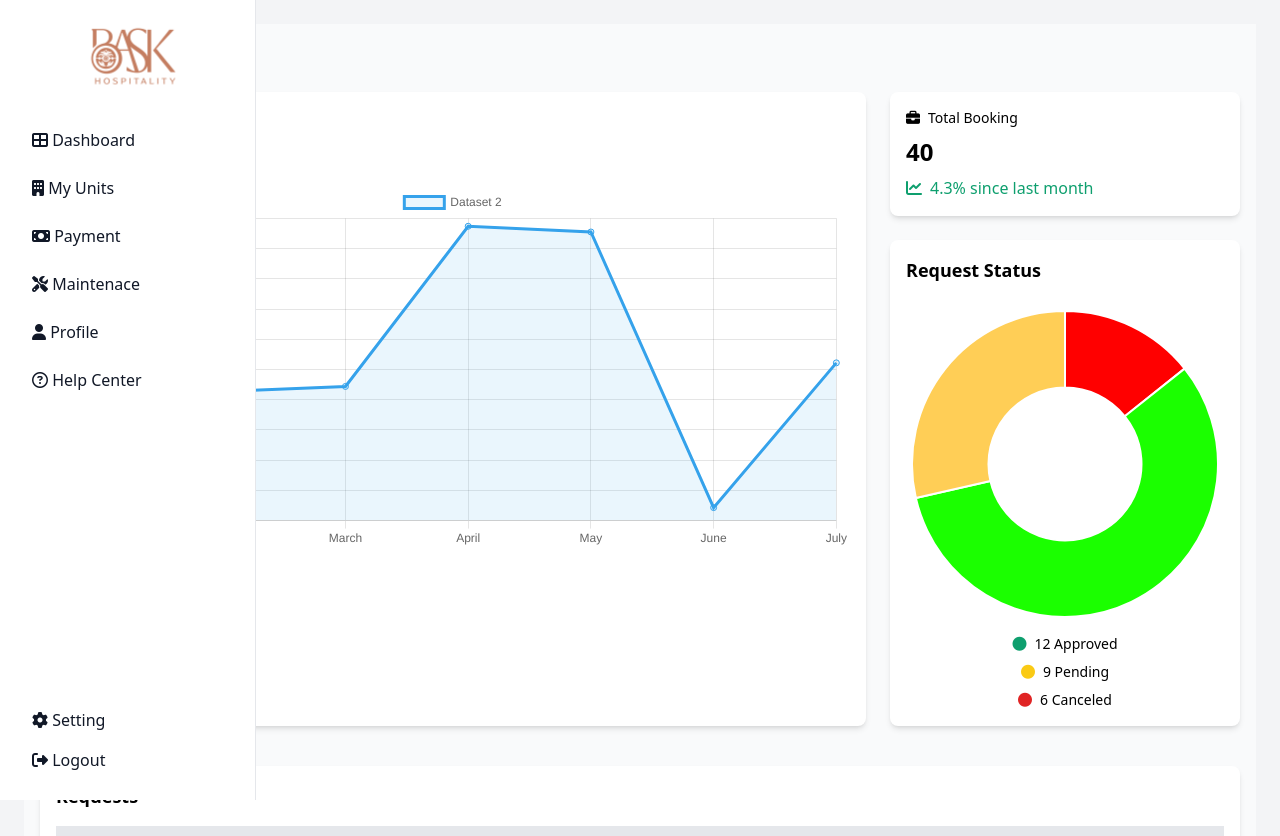
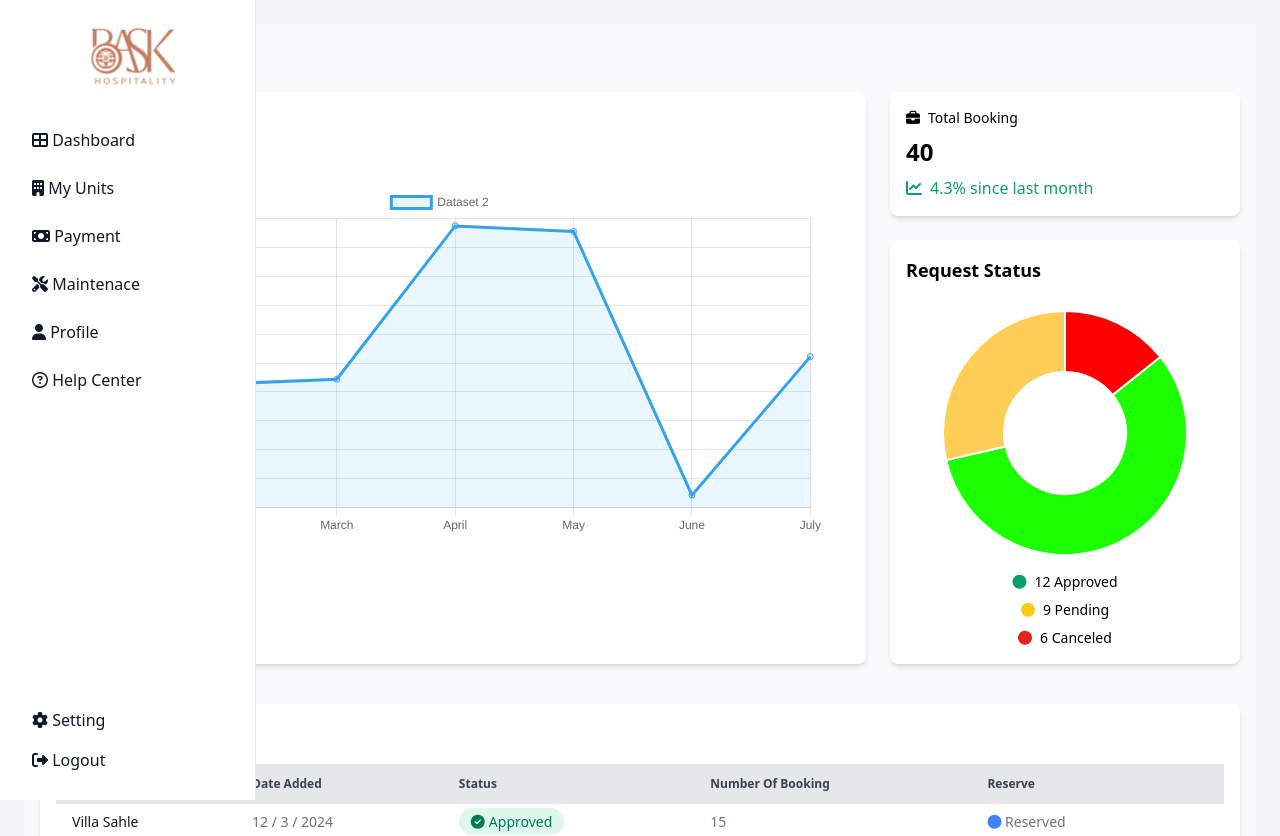
Before and after one commit to MohabTohamy/Bask, a React (Vite) app: page /Dashboard in a window 1280 px wide. Shown: the top 836 px of the page. Built offline with nearby package versions, Linux system fonts and the light colour scheme.

Commit message:
Edit some

```diff
--- a/package.json
+++ b/package.json
@@ -6,7 +6,7 @@
   "type": "module",
   "scripts": {
     "predeploy": "npm run build",
-    "deploy": "gh-pages -d build",
+    "deploy": "gh-pages -d dist",
     "dev": "vite",
     "build": "tsc -b && vite build",
     "lint": "eslint .",
--- a/src/Components/Dashboard/Dashboard.tsx
+++ b/src/Components/Dashboard/Dashboard.tsx
@@ -12,11 +12,13 @@ function Dashboard() {
                     {/* Chart Section */}
                     <div className="flex-1 p-4 bg-white shadow-md rounded-lg">
                         <h2 className="text-lg font-semibold mb-4 text-center sm:text-left">Total Earning</h2>
+                        <div className="w-full h-64 sm:h-96">
                             <Charts />
+                        </div>
                     </div>
 
                     {/* Right Sidebar */}
-                    <div className="flex flex-col gap-6 min-w-[300px] lg:min-w-[350px]">
+                    <div className="flex flex-col gap-6 w-full lg:w-auto lg:min-w-[350px]">
                         {/* Total Booking Card */}
                         <div className="p-4 bg-white shadow-md rounded-lg">
                             <h2 className="text-sm font-medium mb-2 text-center sm:text-left">
@@ -34,6 +36,7 @@ function Dashboard() {
                         <div className="p-4 bg-white shadow-md rounded-lg">
                             <h2 className="text-lg font-semibold mb-4 text-center sm:text-left">Request Status</h2>
                             <div className="flex flex-col items-center">
+                                <div className="w-full h-48 sm:h-64">
                                     <Doughnut
                                         data={{
                                             datasets: [
@@ -44,7 +47,12 @@ function Dashboard() {
                                                 },
                                             ],
                                         }}
+                                        options={{
+                                            responsive: true,
+                                            maintainAspectRatio: false,
+                                        }}
                                     />
+                                </div>
                                 <div className="mt-4 space-y-2 text-sm text-center">
                                     <div>
                                         <i className="fa-solid fa-circle text-green-500 mr-2"></i>
```
Lines whose indentation alone changed are shown as unchanged.
